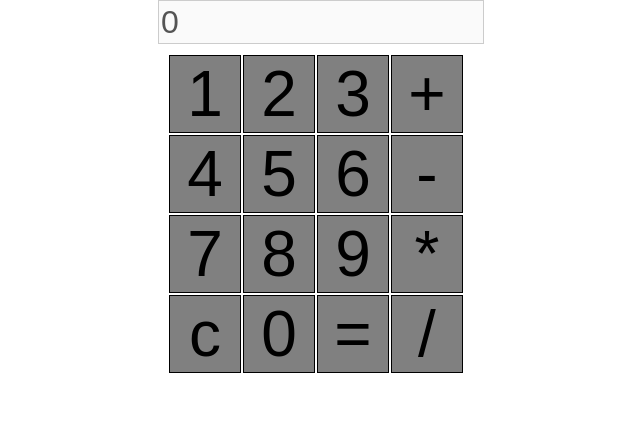
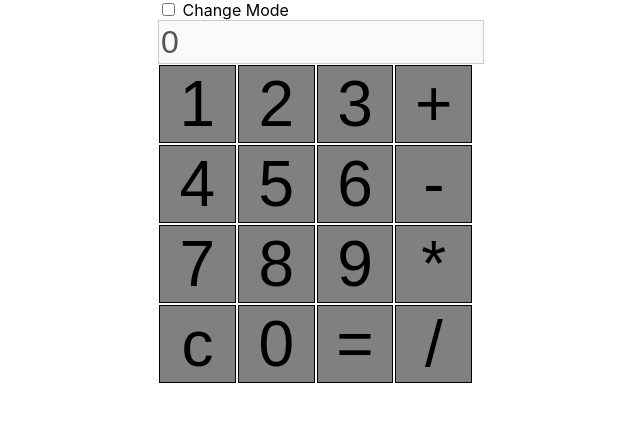
Before and after one commit to vivek0tiwari/calc, a React (Create React App) app: page / in a window 1280 px wide. Shown: the top 422 px of the page, without its empty margins (322-962 px from the left). Built offline with nearby package versions, Linux system fonts and the light colour scheme.

Commit message:
Added mode toggle checkbox

```diff
--- a/src/App.css
+++ b/src/App.css
@@ -21,11 +21,11 @@
   outline: none;
 }
 button:active {
-  box-shadow: inset 0px 0px 80px 0px rgba(0, 0, 0, 0.25);
+  box-shadow: gray;
+  background-color: white;
 }
-.numericContainer {
+.buttonsContainer {
   display: flex;
   justify-content: start;
-  padding: 10px;
   flex-wrap: wrap;
 }
--- a/src/App.js
+++ b/src/App.js
@@ -9,6 +9,9 @@ const OPERATIOR_BUTTONS = {
   "*": (a, b) => a + b,
   "/": (a, b) => a / b,
   "=": (a, b) => b,
+  sign: (a, b) => -b,
+  sq: (a, b) => b ^ 2,
+  sqrt: (a, b) => Math.sqrt(b),
 };
 const BUTTON_GOUPS = [
   { "1": null },
@@ -28,6 +31,8 @@ const BUTTON_GOUPS = [
   { "=": OPERATIOR_BUTTONS["="] },
   { "/": OPERATIOR_BUTTONS["/"] },
 ];
+
+const SCIENTIFIC_MODE_BUTTONS = [{ sign: null }, { sq: null }, { sqrt: null }];
 
 export default class App extends PureComponent {
   constructor(props) {
@@ -66,10 +71,9 @@ export default class App extends PureComponent {
     }
     console.log(this.state);
   };
-  onOperatorClick = (e, nextOperator) => {
+  onOperatorClick = (e, inputOperator) => {
     // calculate  previous input digit and previous operator
     // and set inputOperator to operator state for next calculation
-    console.log(this.state);
     const { value, valueToDisplay, operator } = this.state;
     const inputValue = parseFloat(valueToDisplay); // get previous enterd value eg A
 
@@ -82,7 +86,6 @@ export default class App extends PureComponent {
       // when a+b-
       const currentValue = value || 0;
       const newValue = OPERATIOR_BUTTONS[operator](currentValue, inputValue);
-      debugger;
       this.setState({
         value: newValue,
         valueToDisplay: newValue + "",
@@ -91,11 +94,29 @@ export default class App extends PureComponent {
 
     this.setState({
       waitingForOperand: true,
-      operator: nextOperator,
+      operator: inputOperator,
+    });
+  };
+  onSpacialOperatorClick = (e, inputOperator) => {
+    const { value, valueToDisplay, operator } = this.state;
+    const inputValue = parseFloat(valueToDisplay); // get previous enterd value eg A
+    if (valueToDisplay !== "0") {
+      // when a+b-
+      const currentValue = value || 0;
+      const newValue = OPERATIOR_BUTTONS[operator](currentValue, inputValue);
+      this.setState({
+        value: newValue,
+        valueToDisplay: newValue + "",
+      });
+    }
+
+    this.setState({
+      waitingForOperand: true,
+      operator: inputOperator,
     });
   };
   renderButtons = (buttonMap) => {
-    return BUTTON_GOUPS.map((buttonObj) => {
+    return buttonMap.map((buttonObj) => {
       const buttonKey = Object.keys(buttonObj)[0];
       if (buttonObj[buttonKey]) {
         // check if  operator button
@@ -131,16 +152,36 @@ export default class App extends PureComponent {
       }
     });
   };
+  toggleMode = () => {
+    const { isSciMode } = this.state;
+    this.setState({ isSciMode: !isSciMode });
+  };
+
   render() {
     return (
       <div className="App">
-        <Output className="output" value={this.state.valueToDisplay}></Output>
-        <div className="numericContainer">
+        <Output
+          className="output"
+          value={this.state.valueToDisplay}
+          isSciMode={this.state.isSciMode}
+          onChangeMode={this.toggleMode}
+        ></Output>
+        <div className="buttonsContainer">
           {[this.renderButtons(BUTTON_GOUPS)]}
+          {this.state.isSciMode
+            ? SCIENTIFIC_MODE_BUTTONS.map((buttonObj) => {
+                const buttonKey = Object.keys(buttonObj)[0];
+                return (
+                  <Button
+                    label={buttonKey}
+                    onClick={this.onOperatorClick}
+                    className="button"
+                    key={buttonKey}
+                  ></Button>
+                );
+              })
+            : null}
         </div>
-        <div className="numericContainer">{}</div>
-        <div className="numericContainer">{}</div>
-        <div>{}</div>
       </div>
     );
   }
--- a/src/containers/Output.jsx
+++ b/src/containers/Output.jsx
@@ -1,13 +1,24 @@
 import React from "react";
 import PropTypes from "prop-types";
-export const Output = ({ value, className }) => (
+export const Output = ({ value, className, isSciMode, onChangeMode }) => {
+  return (
+    <div>
+      <input
+        type="checkbox"
+        value={isSciMode}
+        onChange={onChangeMode}
+        name="mode"
+      ></input>
+      <label> Change Mode</label>
       <input
         type="text"
         disabled
         value={value}
         className={className || "output"}
       ></input>
+    </div>
   );
+};
 Output.prototype = {
   value: PropTypes.string,
   className: PropTypes.string,
```
Lines whose indentation alone changed are shown as unchanged.
